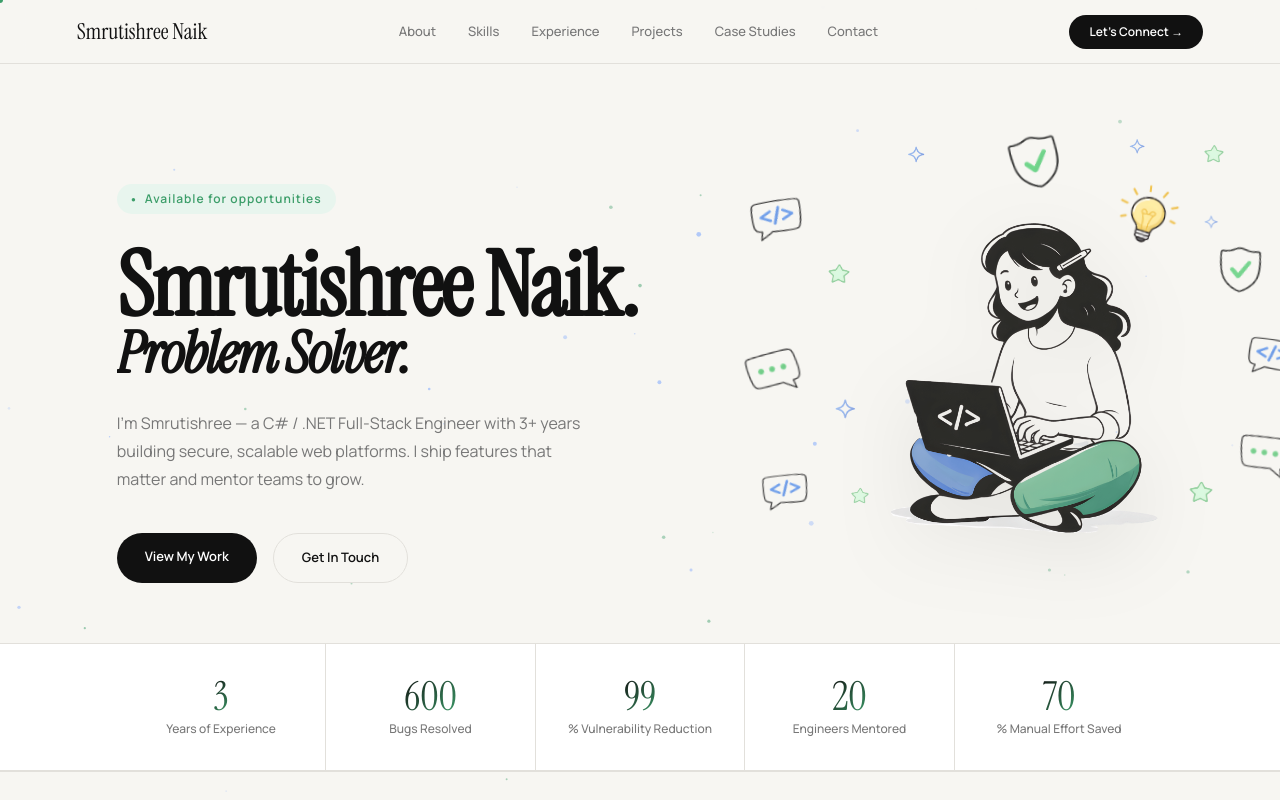
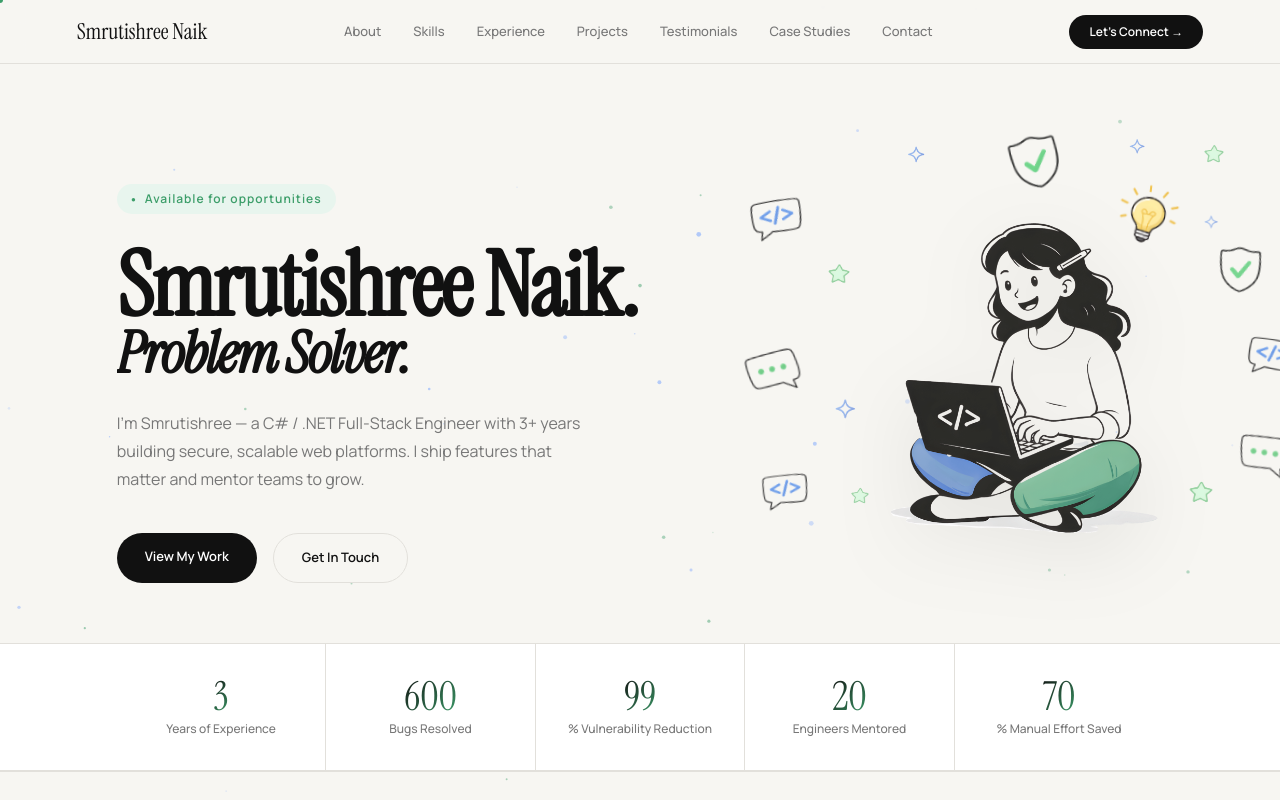
Before and after one commit to smrutishreenaik/PortfolioAG, a React (Vite) app: page / in a window 1280 px wide. Shown: the top 800 px of the page. Built offline with nearby package versions, Linux system fonts and the light colour scheme; no server answers; the database is empty.

Commit message:
added testimonials in navbar

```diff
--- a/src/components/Navbar.tsx
+++ b/src/components/Navbar.tsx
@@ -18,6 +18,7 @@ const Navbar: React.FC = () => {
         <a href={getHref("#skills")}>Skills</a>
         <a href={getHref("#experience")}>Experience</a>
         <a href={getHref("#projects")}>Projects</a>
+        <a href={getHref("#testimonials")}>Testimonials</a>
         <Link to="/case-studies">Case Studies</Link>
         <a href={getHref("#contact")}>Contact</a>
       </div>
--- a/src/pages/Home.tsx
+++ b/src/pages/Home.tsx
@@ -7,6 +7,7 @@ import Skills from "../components/sections/Skills";
 import Experience from "../components/sections/Experience";
 import Projects from "../components/sections/Projects";
 import CaseStudiesPreview from "../components/sections/CaseStudiesPreview";
+import Testimonials from "../components/sections/Testimonials";
 import CaseStudiesOverview from "../components/sections/CaseStudiesOverview";
 import Contact from "../components/sections/Contact";
 import Footer from "../components/Footer";
@@ -27,6 +28,7 @@ const Home: React.FC = () => {
       <Projects />
       <CaseStudiesPreview />
       <Experience />
+      <Testimonials />
       <CaseStudiesOverview />
       <Contact />
       <Footer />
```
